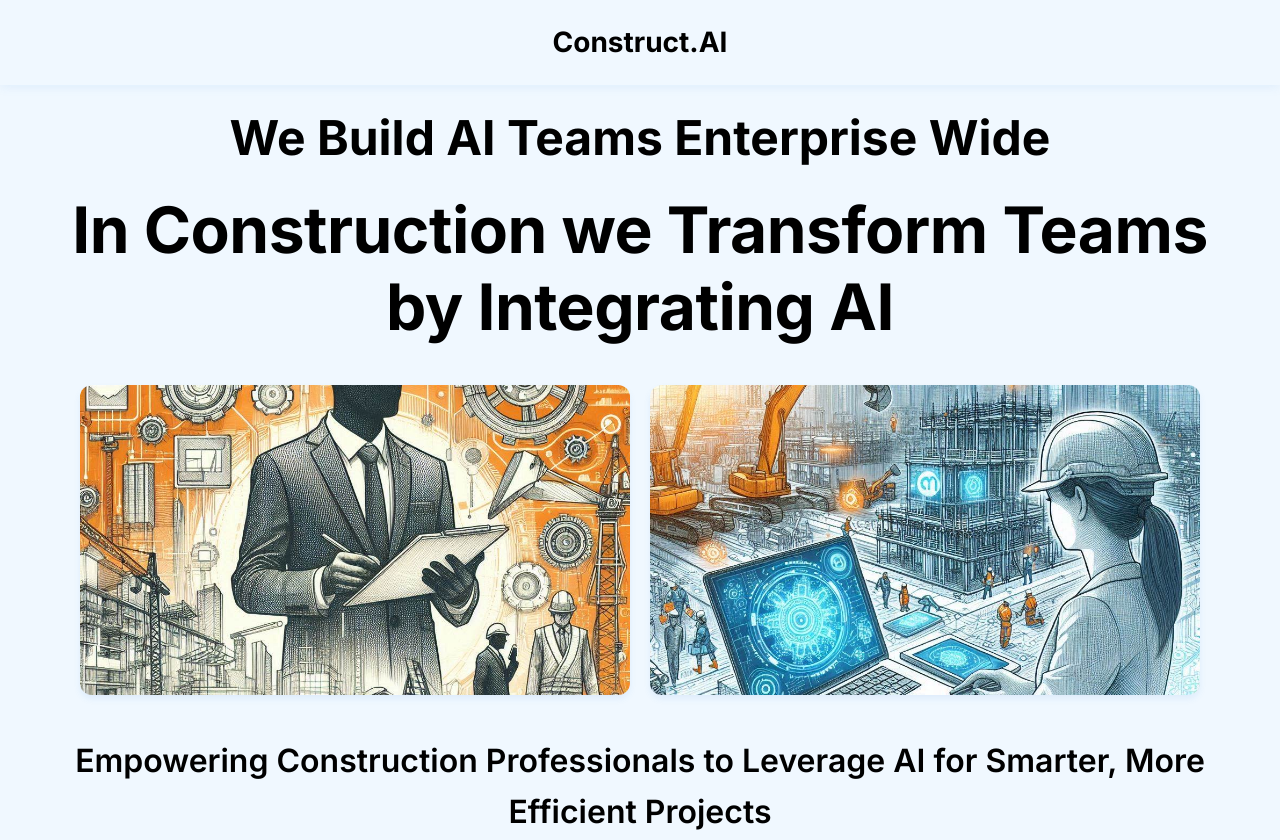
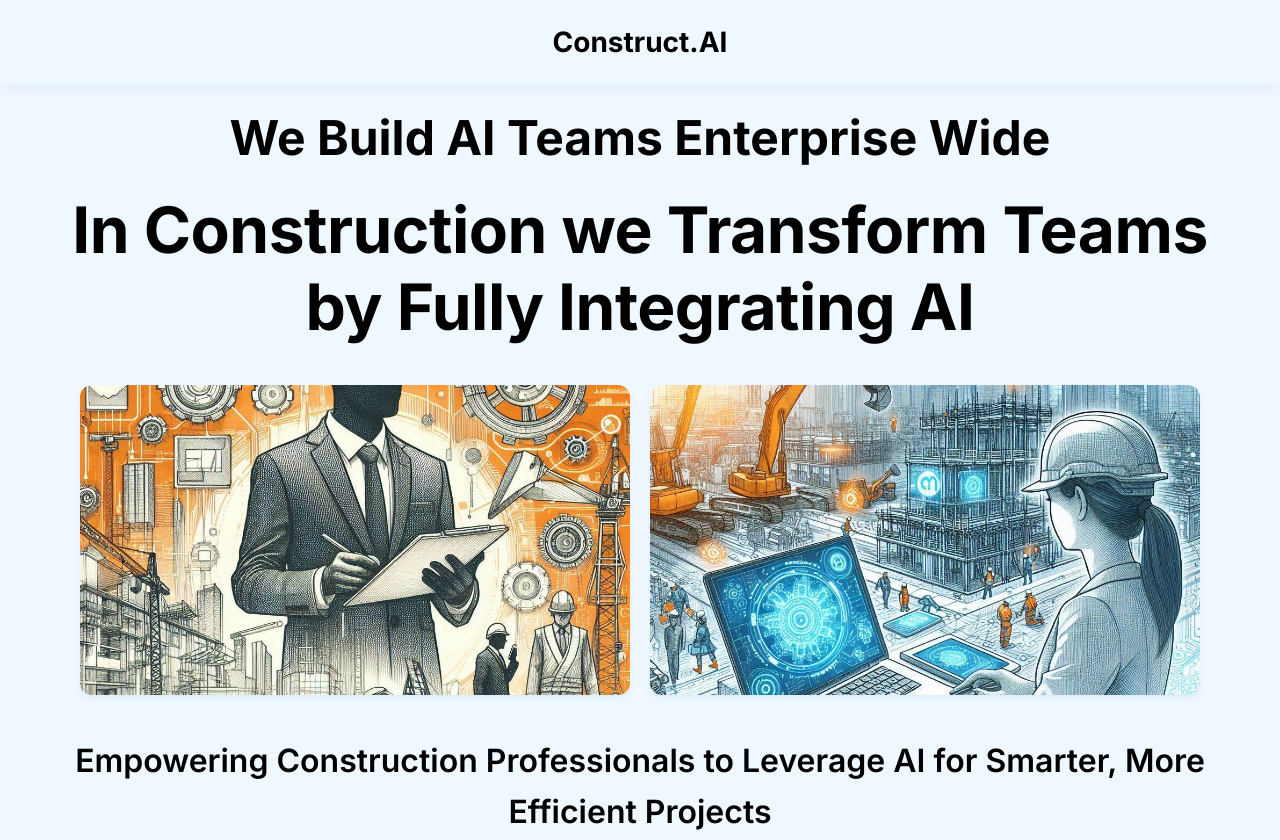
Before and after one commit to tennantalistair/constructai-website, a website: page index.html in a window 1280 px wide. Shown: the top 840 px of the page. Drawn offline with Linux system fonts and the light colour scheme.

Commit message:
20250202-05

```diff
--- a/index.html
+++ b/index.html
@@ -17,7 +17,7 @@
       </nav>
       <div class="hero-content">
         <h2 class="pre-title">We Build AI Teams Enterprise Wide</h2>
-        <h1>In Construction we Transform Teams by Integrating AI</h1>
+        <h1>In Construction we Transform Teams by Fully Integrating AI</h1>
         <div class="images-grid">
           <div class="image-container">
             <img
```
